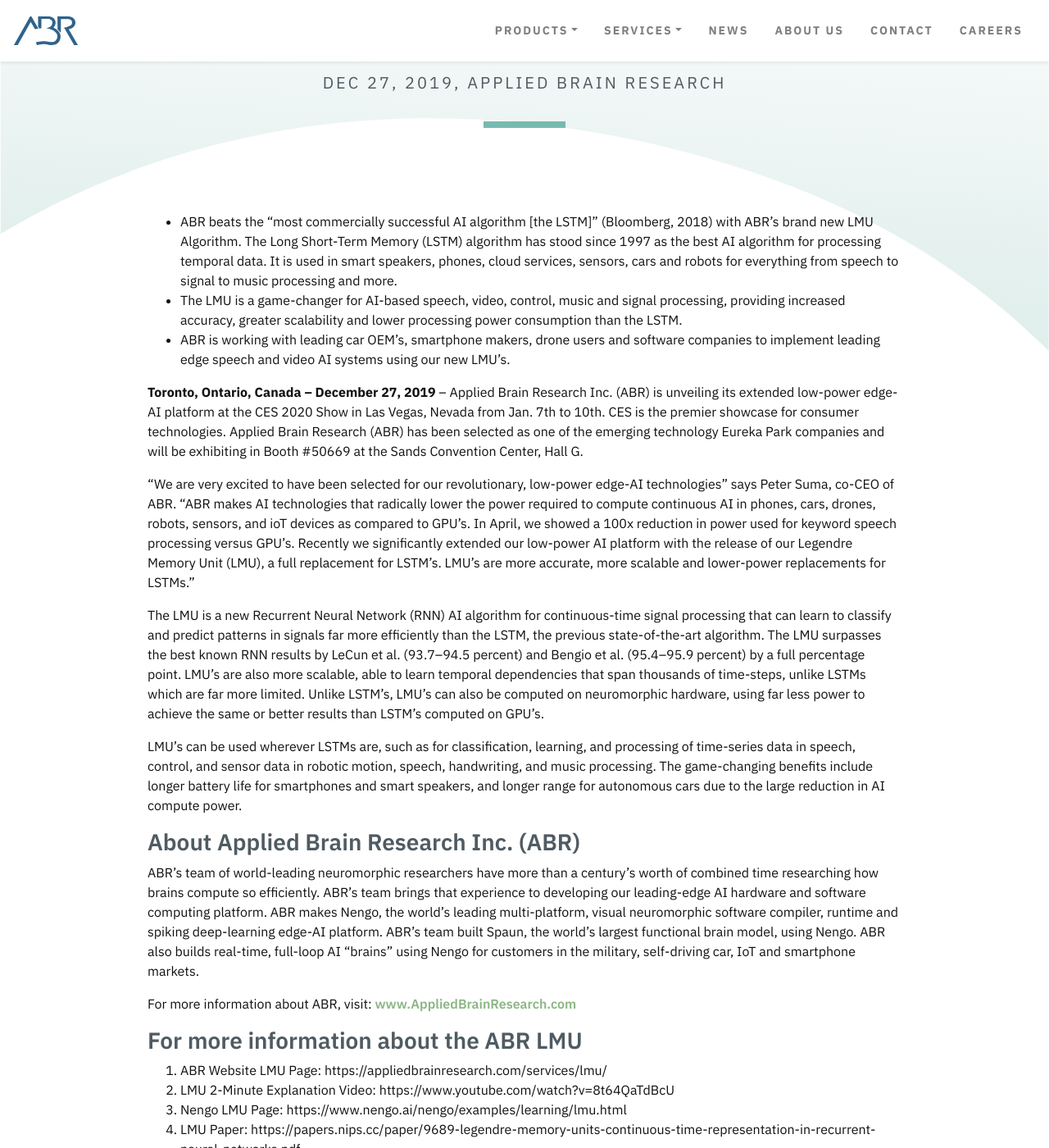
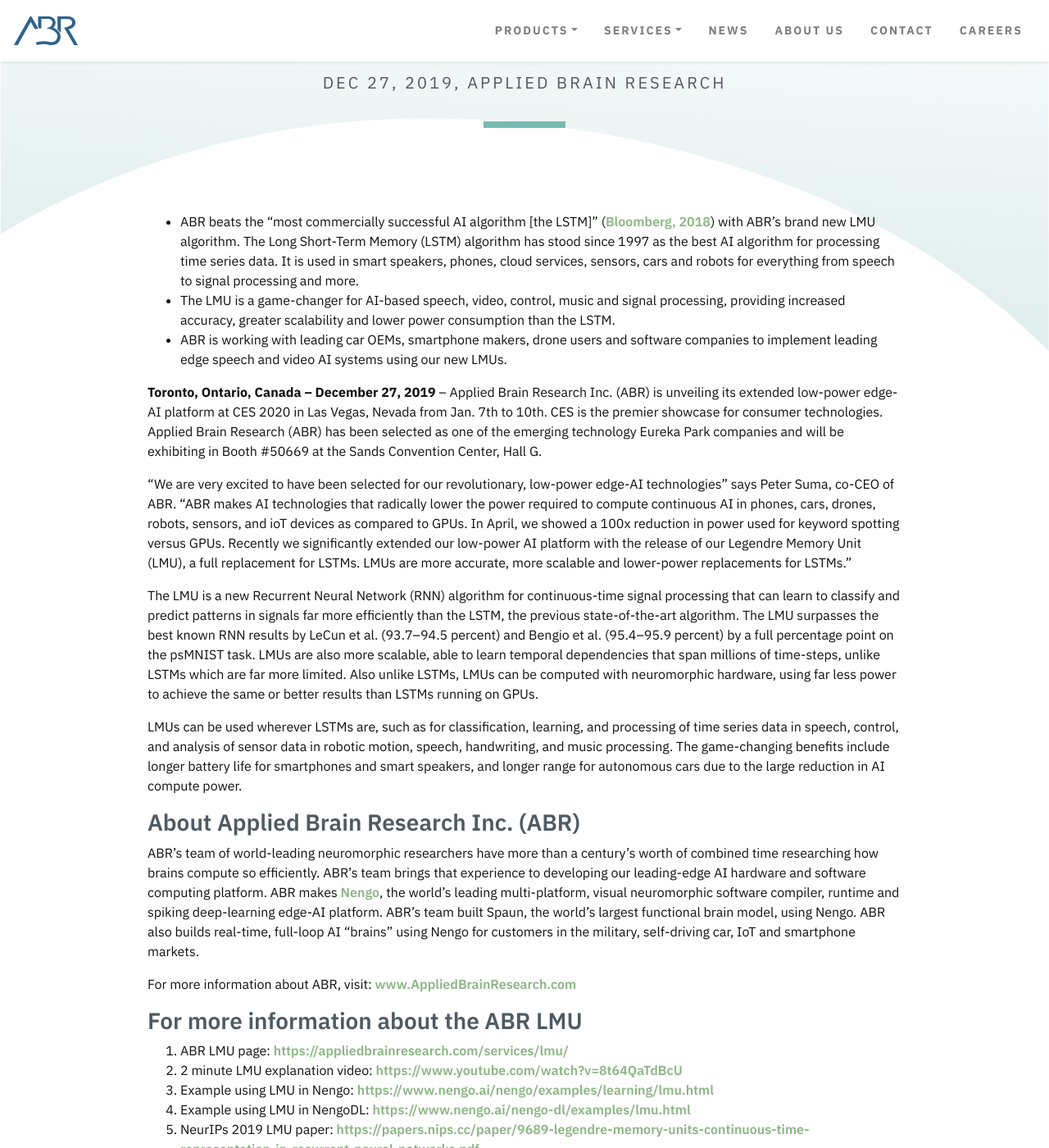
Before and after one commit to abr/abr.github.io, a Jekyll site: the page built from _press/2019-12-27-ces.md, in a window 1280 px wide and 1400 px high, scrolled down 237 px. Shown: the whole window at 82% size. Built offline with Jekyll 4.4.1, drawn with Linux system fonts in a browser that asks for light colours; some of the changed text lies outside the part shown.

Commit message:
Copyediting and adding links to CES PR

```diff
--- a/_press/2019-12-27-ces.md
+++ b/_press/2019-12-27-ces.md
@@ -7,55 +7,56 @@ author: Applied Brain Research
 ---
 
 - ABR beats the "most commercially successful AI algorithm [the LSTM]"
-  (Bloomberg, 2018) with ABR's brand new LMU Algorithm. The Long
-  Short-Term Memory (LSTM) algorithm has stood since 1997 as the best
-  AI algorithm for processing temporal data. It is used in smart
-  speakers, phones, cloud services, sensors, cars and robots for
-  everything from speech to signal to music processing and more.
+  ([Bloomberg,
+  2018](https://www.bloomberg.com/news/features/2018-05-15/google-amazon-and-facebook-owe-j-rgen-schmidhuber-a-fortune))
+  with ABR's brand new LMU algorithm. The Long Short-Term Memory
+  (LSTM) algorithm has stood since 1997 as the best AI algorithm for
+  processing time series data. It is used in smart speakers, phones,
+  cloud services, sensors, cars and robots for everything from speech
+  to signal processing and more.
 - The LMU is a game-changer for AI-based speech, video, control, music
   and signal processing, providing increased accuracy, greater
-  scalability and lower processing power consumption than the LSTM.
-- ABR is working with leading car OEM's, smartphone makers, drone
+  scalability and lower power consumption than the LSTM.
+- ABR is working with leading car OEMs, smartphone makers, drone
   users and software companies to implement leading edge speech and
-  video AI systems using our new LMU's.
+  video AI systems using our new LMUs.
 
 **Toronto, Ontario, Canada – December 27, 2019** -- Applied Brain
 Research Inc. (ABR) is unveiling its extended low-power edge-AI
-platform at the CES 2020 Show in Las Vegas, Nevada from Jan. 7th to
-10th. CES is the premier showcase for consumer technologies. Applied
-Brain Research (ABR) has been selected as one of the emerging
-technology Eureka Park companies and will be exhibiting in Booth
+platform at CES 2020 in Las Vegas, Nevada from Jan. 7th to 10th. CES
+is the premier showcase for consumer technologies. Applied Brain
+Research (ABR) has been selected as one of the emerging technology
+Eureka Park companies and will be exhibiting in Booth
 #50669 at the Sands Convention Center, Hall G.
 
 "We are very excited to have been selected for our revolutionary,
 low-power edge-AI technologies" says Peter Suma, co-CEO of ABR. "ABR
 makes AI technologies that radically lower the power required to
 compute continuous AI in phones, cars, drones, robots, sensors, and
-ioT devices as compared to GPU's. In April, we showed a 100x reduction
-in power used for keyword speech processing versus GPU's. Recently we
+ioT devices as compared to GPUs. In April, we showed a 100x reduction
+in power used for keyword spotting versus GPUs. Recently we
 significantly extended our low-power AI platform with the release of
-our Legendre Memory Unit (LMU), a full replacement for LSTM's. LMU's
-are more accurate, more scalable and lower-power replacements for
-LSTMs."
+our Legendre Memory Unit (LMU), a full replacement for LSTMs. LMUs are
+more accurate, more scalable and lower-power replacements for LSTMs."
 
-The LMU is a new Recurrent Neural Network (RNN) AI algorithm for
+The LMU is a new Recurrent Neural Network (RNN) algorithm for
 continuous-time signal processing that can learn to classify and
 predict patterns in signals far more efficiently than the LSTM, the
 previous state-of-the-art algorithm. The LMU surpasses the best known
 RNN results by LeCun et al. (93.7--94.5 percent) and Bengio et
-al. (95.4--95.9 percent) by a full percentage point. LMU's are also
-more scalable, able to learn temporal dependencies that span thousands
-of time-steps, unlike LSTMs which are far more limited. Unlike LSTM's,
-LMU's can also be computed on neuromorphic hardware, using far less
-power to achieve the same or better results than LSTM's computed on
-GPU's.
+al. (95.4--95.9 percent) by a full percentage point on the psMNIST
+task. LMUs are also more scalable, able to learn temporal dependencies
+that span millions of time-steps, unlike LSTMs which are far more
+limited. Also unlike LSTMs, LMUs can be computed with neuromorphic
+hardware, using far less power to achieve the same or better results
+than LSTMs running on GPUs.
 
-LMU's can be used wherever LSTMs are, such as for classification,
-learning, and processing of time-series data in speech, control, and
-sensor data in robotic motion, speech, handwriting, and music
-processing. The game-changing benefits include longer battery life for
-smartphones and smart speakers, and longer range for autonomous cars
-due to the large reduction in AI compute power.
+LMUs can be used wherever LSTMs are, such as for classification,
+learning, and processing of time series data in speech, control, and
+analysis of sensor data in robotic motion, speech, handwriting, and
+music processing. The game-changing benefits include longer battery
+life for smartphones and smart speakers, and longer range for
+autonomous cars due to the large reduction in AI compute power.
 
 ### About Applied Brain Research Inc. (ABR)
 
@@ -63,27 +64,30 @@ ABR's team of world-leading neuromorphic researchers have more than a
 century's worth of combined time researching how brains compute so
 efficiently. ABR's team brings that experience to developing our
 leading-edge AI hardware and software computing platform. ABR makes
-Nengo, the world's leading multi-platform, visual neuromorphic
-software compiler, runtime and spiking deep-learning edge-AI
-platform. ABR's team built Spaun, the world's largest functional brain
-model, using Nengo. ABR also builds real-time, full-loop AI “brains"
-using Nengo for customers in the military, self-driving car, IoT and
-smartphone markets.
+[Nengo](https://www.nengo.ai/), the world's leading multi-platform,
+visual neuromorphic software compiler, runtime and spiking
+deep-learning edge-AI platform. ABR's team built Spaun, the world's
+largest functional brain model, using Nengo. ABR also builds
+real-time, full-loop AI "brains" using Nengo for customers in the
+military, self-driving car, IoT and smartphone markets.
 
 For more information about ABR, visit:
 [www.AppliedBrainResearch.com](https://appliedbrainresearch.com/)
 
 ### For more information about the ABR LMU
 
-1. ABR Website LMU Page:
-   https://appliedbrainresearch.com/services/lmu/
-2. LMU 2-Minute Explanation Video:
-   https://www.youtube.com/watch?v=8t64QaTdBcU
-3. Nengo LMU Page: https://www.nengo.ai/nengo/examples/learning/lmu.html
-4. LMU Paper:
-   https://papers.nips.cc/paper/9689-legendre-memory-units-continuous-time-representation-in-recurrent-neural-networks.pdf
-5. NeurIPs 2019 Spotlight LMU Talk:
-   https://www.youtube.com/watch?v=YACjcStHYGY
+1. ABR LMU page:
+   <https://appliedbrainresearch.com/services/lmu/>
+2. 2 minute LMU explanation video:
+   <https://www.youtube.com/watch?v=8t64QaTdBcU>
+3. Example using LMU in Nengo:
+   <https://www.nengo.ai/nengo/examples/learning/lmu.html>
+4. Example using LMU in NengoDL:
+   <https://www.nengo.ai/nengo-dl/examples/lmu.html>
+5. NeurIPs 2019 LMU paper:
+   <https://papers.nips.cc/paper/9689-legendre-memory-units-continuous-time-representation-in-recurrent-neural-networks.pdf>
+6. NeurIPs 2019 spotlight LMU talk:
+   <https://www.youtube.com/watch?v=YACjcStHYGY>
 
 ### Media contact
 
@@ -94,33 +98,33 @@ co-CEO<br>
 
 ### ABR awards and honors
 
-- AI Startup of the Year Award 2019, Awards.AI - https://awards.ai/
-- Best Research Company for AI, 2019 - https://awards.ai/
+- AI Startup of the Year Award 2019, Awards.AI - <https://awards.ai/>
+- Best Research Company for AI, 2019 - <https://awards.ai/>
 - Best Artificial General Intelligence Research Work, 2019 -
-  https://awards.ai/
+  <https://awards.ai/>
 - Best Neuroscience / Biology Inspired Research, 2018, 2019 -
-  https://awards.ai/
+  <https://awards.ai/>
 - Canadian FinTech and AI Awards Judges Choice Award for Technology
-  Impact 2019 - http://www.fintechawards.org/winners/
+  Impact 2019 - <http://www.fintechawards.org/winners/>
 - NeurIPS Spotlight Paper for Aaron Voelker's & Chris Eliasmith's
   Legendre Memory Unit Paper -
-  https://appliedbrainresearch.com/press/2019-12-09-lmu-tech/
+  <https://appliedbrainresearch.com/press/2019-12-09-lmu-tech/>
 - CIO Bulletin - Top 30 Most Innovative Companies of the Year Award -
-  http://www.ciobulletin.com/magazine/applied-brain-research-integrated-ai-systems-for-real-world-applications
+  <http://www.ciobulletin.com/magazine/applied-brain-research-integrated-ai-systems-for-real-world-applications>
 - Canadian Innovation Exchange Top 20 Most Innovative Companies in
   Canada -
-  https://startupheretoronto.com/type/startup-news/cix-top-20-early-and-cix-top-10-growth-announced-canadas-most-innovative-technology-companies/
+  <https://startupheretoronto.com/type/startup-news/cix-top-20-early-and-cix-top-10-growth-announced-canadas-most-innovative-technology-companies/>
 - Lazaridis Institute Cohort 2019 -
-  https://www.wlu.ca/news/news-releases/2018/sept/10-companies-join-lazaridis-scale-up-program.html
+  <https://www.wlu.ca/news/news-releases/2018/sept/10-companies-join-lazaridis-scale-up-program.html>
 - 48 Hrs In the Valley 2019 -
-  https://www.thec100.org/48hrs-in-the-valley
+  <https://www.thec100.org/48hrs-in-the-valley>
 - CTA Program 2019 -
-  https://www.evensi.ca/cta-mentor-meet-toronto-2018-oneeleven/274571157
+  <https://www.evensi.ca/cta-mentor-meet-toronto-2018-oneeleven/274571157>
 - VentureBeat Transform Tech Showcase 2018 -
-  https://venturebeat.com/2019/07/10/first-transform-2019-ai-showcase-highlights-practicality-and-privacy/
+  <https://venturebeat.com/2019/07/10/first-transform-2019-ai-showcase-highlights-practicality-and-privacy/>
 - World Economic Forum Technology Pioneer 2018-2020 -
-  https://appliedbrainresearch.com/press/2018-06-21-wef/
+  <https://appliedbrainresearch.com/press/2018-06-21-wef/>
 - R&D Magazine Top 100 & Editor's Choice Award for Software -
-  https://appliedbrainresearch.com/blog/2016-10-25-rd100-flashback/
+  <https://appliedbrainresearch.com/blog/2016-10-25-rd100-flashback/>
 
 \#\#\#
```
